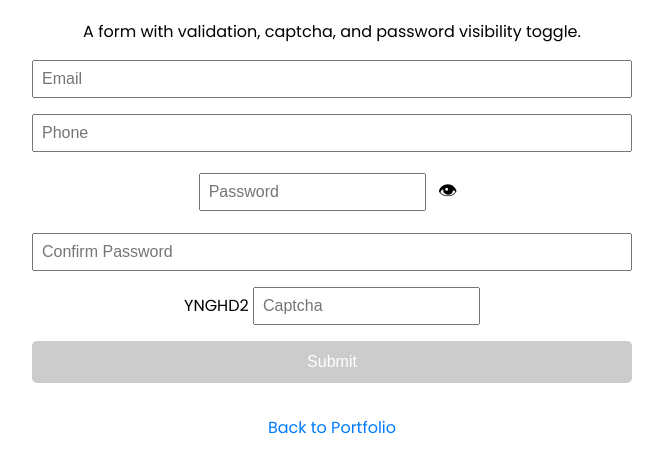
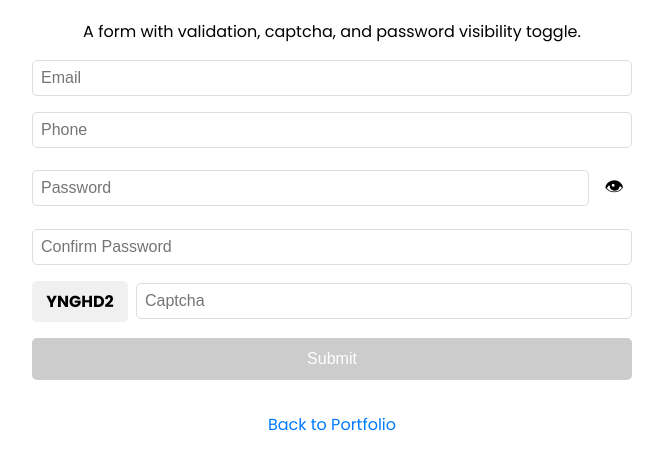
Before and after one commit to sajiya1528/JAVA-SCRIPT-PROJECT-, a plain HTML site: page project9.html in a window 1280 px wide. Shown: the part 104-576 px from the top of the page, without its empty margins (308-971 px from the left). Drawn offline with Linux system fonts and the light colour scheme.

Commit message:
Enhance registration form layout with improved styling and structure for password and captcha inputs

```diff
--- a/project9.html
+++ b/project9.html
@@ -23,6 +23,34 @@
         input {
             padding: 0.5rem;
             font-size: 1rem;
+            width: 100%;
+            box-sizing: border-box;
+            border: 1px solid #ddd;
+            border-radius: 5px;
+        }
+        .password-container {
+            display: flex;
+            align-items: center;
+            gap: 0.5rem;
+        }
+        .password-container input {
+            flex: 1;
+        }
+        .captcha-container {
+            display: flex;
+            align-items: center;
+            gap: 0.5rem;
+        }
+        .captcha-container #capText {
+            padding: 0.5rem;
+            background-color: #f0f0f0;
+            border-radius: 5px;
+            font-weight: bold;
+            min-width: 80px;
+            text-align: center;
+        }
+        .captcha-container input {
+            flex: 1;
         }
         button {
             padding: 0.5rem;
@@ -58,12 +86,12 @@
     <form id="regForm">
         <input id="email" type="email" placeholder="Email" required>
         <input id="phone" type="tel" placeholder="Phone" required>
-        <div>
+        <div class="password-container">
             <input id="pass" type="password" placeholder="Password" required>
             <button type="button" onclick="togglePass()">👁</button>
         </div>
         <input id="cpass" type="password" placeholder="Confirm Password" required>
-        <div>
+        <div class="captcha-container">
             <span id="capText"></span>
             <input id="capInput" placeholder="Captcha" required>
         </div>
```
